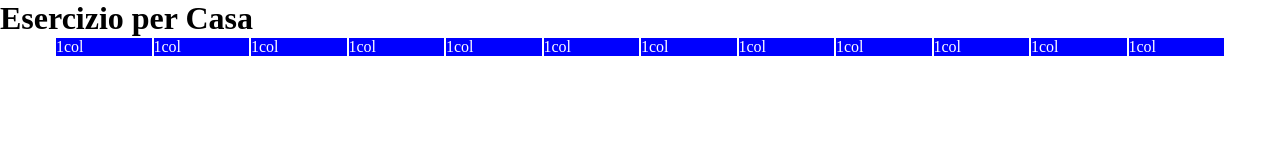
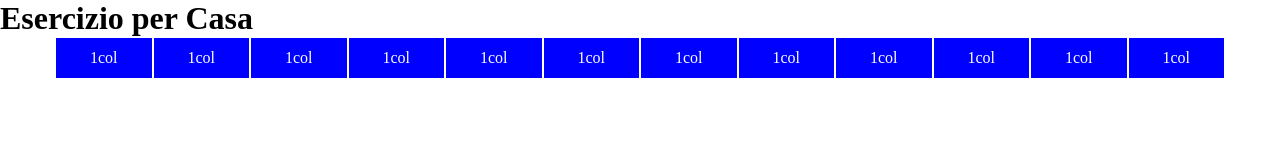
Before and after one commit to BetterCallAle/html-css-12bool, a plain HTML site: page index.html in a window 1280 px wide. Drawn offline with Linux system fonts and the light colour scheme.

Commit message:
added height to boxes

```diff
--- a/css/style.css
+++ b/css/style.css
@@ -2,4 +2,7 @@
     background-color: blue;
     color: white;
     border: 1px solid white;
+    text-align: center;
+    min-height: 40px;
+    line-height: 40px;
 }
```
